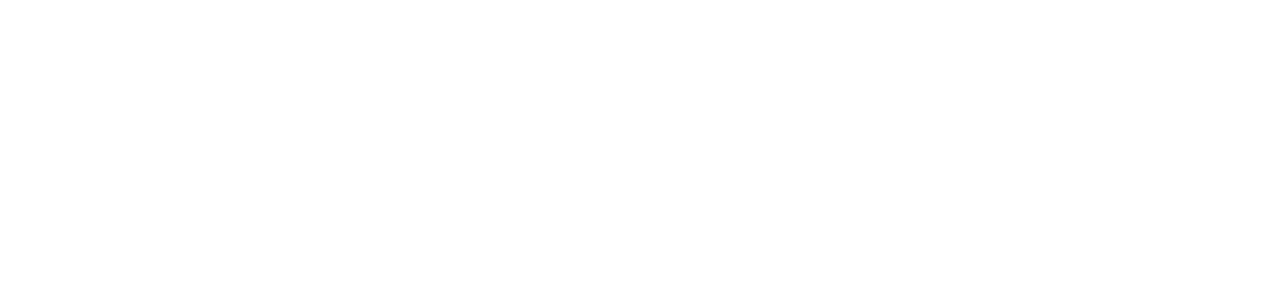
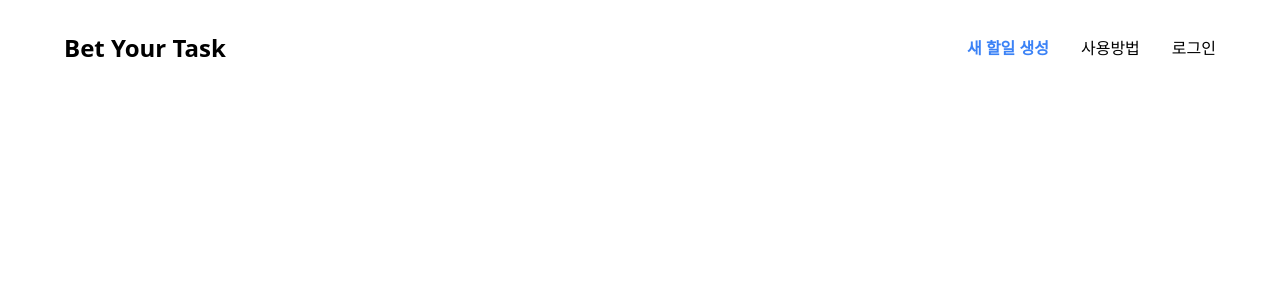
Before and after one commit to BetYourRole/BetYourRole_Front, a React (Create React App) app: page / in a window 1280 px wide. Shown: the top 300 px of the page. Built offline with nearby package versions, Linux system fonts and the light colour scheme.

Commit message:
feat: add Nav.tsx

```diff
--- a/src/App.tsx
+++ b/src/App.tsx
@@ -1,10 +1,13 @@
 import React from 'react';
+import Nav from './components/Nav'
 import { Route, Routes } from 'react-router-dom';
 
 function App() {
   return (
     <>
-
+      <Nav />
+      <Routes>
+      </Routes>
     </>
   );
 }
--- /dev/null
+++ b/src/components/Nav.tsx
@@ -0,0 +1,30 @@
+import React from 'react';
+import {Link, useLocation, useNavigate} from 'react-router-dom';
+
+const Nav:React.FC = () => {
+    return (
+        <div className='flex justify-between px-16 py-8 items-center sticky w-full bg-white top-0'>
+                <Link to='/'><div className="logo text-2xl font-bold">Bet Your Task</div></Link>
+            <div className='menu flex gap-8'>
+                <Menu url="/" name="새 할일 생성"/>
+                <Menu url="/how-to-use" name="사용방법"/>
+                <Menu url="/login" name="로그인"/>
+            </div>
+        </div>
+    )
+}
+
+interface MenuProps{
+    url : string,
+    name : string
+}
+const Menu:React.FC<MenuProps> = ({ url, name }) =>{
+    const location = useLocation();
+    const isActive = location.pathname === url;
+
+    return(
+        <Link to={url}><div className={`text-l ${isActive ? "text-blue-500 font-bold " : ""}`}>{name}</div></Link>
+    )
+}
+
+export default Nav;
```
